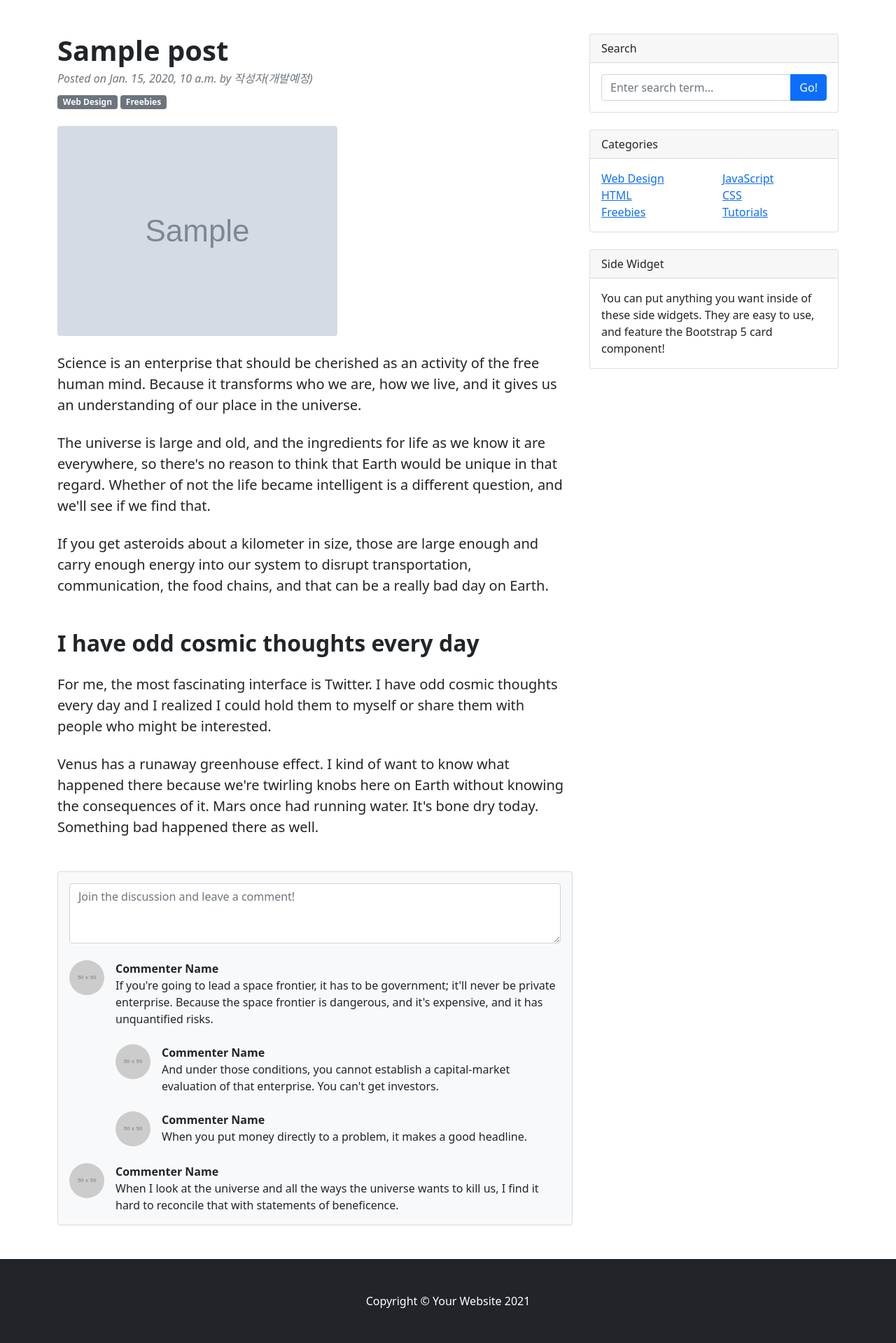
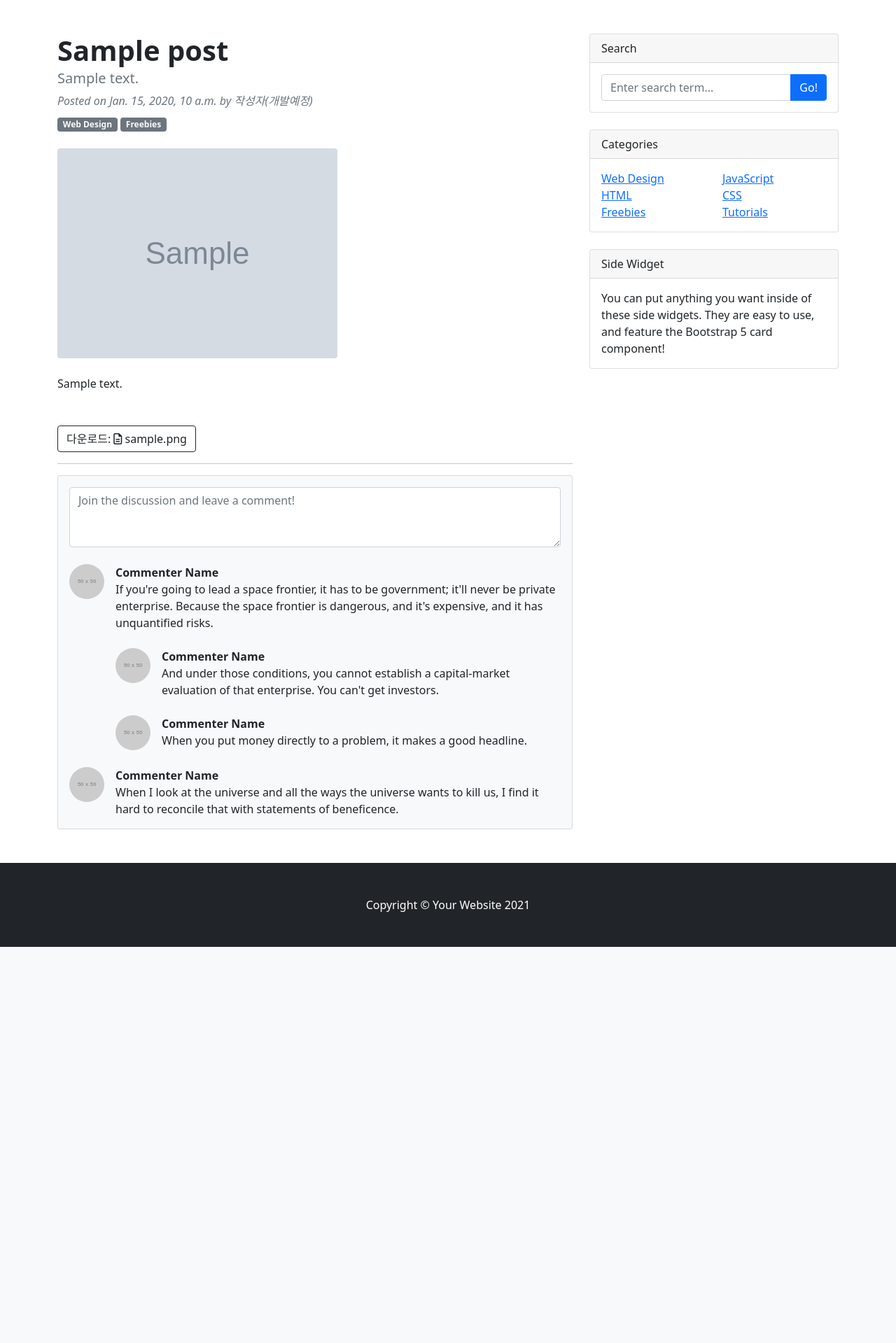
Before and after one commit to joyw93/myblog, a Django app: page /blog/1/ in a window 1280 px wide. Shown: the part 56-1975 px from the top of the page at 70% size. After the commit the page ends 1409 px from the top, so only its background shows below. Run offline with Django 4.2, Linux system fonts and the light colour scheme; tables that the repository leaves empty hold one stand-in row (values such as "Sample post"); grey boxes marked "Sample" are stand-in pictures; grey boxes labelled with a size stand in for pictures from a placeholder-image service; some libraries are stand-ins or nearby versions.

Commit message:
미리보기와 요약문 추가

```diff
--- a/blog/models.py
+++ b/blog/models.py
@@ -1,8 +1,10 @@
 from django.db import models
+import os
 
 
 class Post(models.Model):
     title = models.CharField(max_length=50)
+    hook_text = models.CharField(max_length=100, blank=True)
     content = models.TextField()
 
     head_image = models.ImageField(upload_to='blog/images/%Y/%m/%d/', blank=True)
@@ -19,3 +21,11 @@ class Post(models.Model):
 
     def get_absolute_url(self):
         return f'/blog/{self.pk}/'
+
+
+    def get_file_name(self):
+        return os.path.basename(self.file_upload.name)
+
+
+    def get_file_ext(self):
+        return self.get_file_name().split('.')[-1]
--- a/blog/templates/blog/post_detail.html
+++ b/blog/templates/blog/post_detail.html
@@ -85,6 +85,7 @@
           <header class="mb-4">
             <!-- Post title-->
             <h1 class="fw-bolder mb-1">{{post.title}}</h1>
+            <h5 class='text-muted'>{{post.hook_text}}</h5>
             <!-- Post meta content-->
             <div class="text-muted fst-italic mb-2">Posted on {{post.created_at}} by 작성자(개발예정)</div>
             <!-- Post categories-->
@@ -93,33 +94,30 @@
           </header>
           <!-- Preview image figure-->
           {% if post.head_image %}
-                    <figure class="mb-4"><img class="img-fluid rounded"
-                            src="{{post.head_image.url}}" alt="..." /></figure>
+          <figure class="mb-4"><img class="img-fluid rounded" src="{{post.head_image.url}}" alt="..." /></figure>
           {% else %}
-                    <figure class="mb-4"><img class="img-fluid rounded"
-                      src="https://dummyimage.com/900x400/ced4da/6c757d.jpg" alt="..." /></figure>
+          <figure class="mb-4"><img class="img-fluid rounded" src="https://picsum.photos/id/{{post.id}}/600/200"
+              alt="..." /></figure>
           {% endif %}
           <!-- Post content-->
           <section class="mb-5">
-                        <p class="fs-5 mb-4">Science is an enterprise that should be cherished as an activity of the
-                            free human mind. Because it transforms who we are, how we live, and it gives us an
-                            understanding of our place in the universe.</p>
-                        <p class="fs-5 mb-4">The universe is large and old, and the ingredients for life as we know it
-                            are everywhere, so there's no reason to think that Earth would be unique in that regard.
-                            Whether of not the life became intelligent is a different question, and we'll see if we find
-                            that.</p>
-                        <p class="fs-5 mb-4">If you get asteroids about a kilometer in size, those are large enough and
-                            carry enough energy into our system to disrupt transportation, communication, the food
-                            chains, and that can be a really bad day on Earth.</p>
-                        <h2 class="fw-bolder mb-4 mt-5">I have odd cosmic thoughts every day</h2>
-                        <p class="fs-5 mb-4">For me, the most fascinating interface is Twitter. I have odd cosmic
-                            thoughts every day and I realized I could hold them to myself or share them with people who
-                            might be interested.</p>
-                        <p class="fs-5 mb-4">Venus has a runaway greenhouse effect. I kind of want to know what happened
-                            there because we're twirling knobs here on Earth without knowing the consequences of it.
-                            Mars once had running water. It's bone dry today. Something bad happened there as well.</p>
+            {{ post.content }}
           </section>
+
+          {% if post.file_upload %}
+          <a href="{{ post.file_upload.url }}" type="button" class="btn btn-outline-dark">
+            다운로드:
+            {% if post.get_file_ext == 'xlsx' or post.get_file_ext == 'xls' %}
+            <i class="far fa-file-excel"></i>
+            {% else %}
+            <i class="far fa-file-alt"></i>
+            {% endif %}
+            {{ post.get_file_name }}</a>
+          {% endif %}
         </article>
+
+        <hr>
+
         <!-- Comments section-->
         <section class="mb-5">
           <div class="card bg-light">
```
Also changed, not shown: blog/templates/blog/post_list.html (+6 -2 lines), _media/blog/images/2022/01/03/yongcar.png (added), _media/blog/images/2022/01/03/yongcar_erd.png (added), 2 other files. Lines whose indentation alone changed are shown as unchanged.
